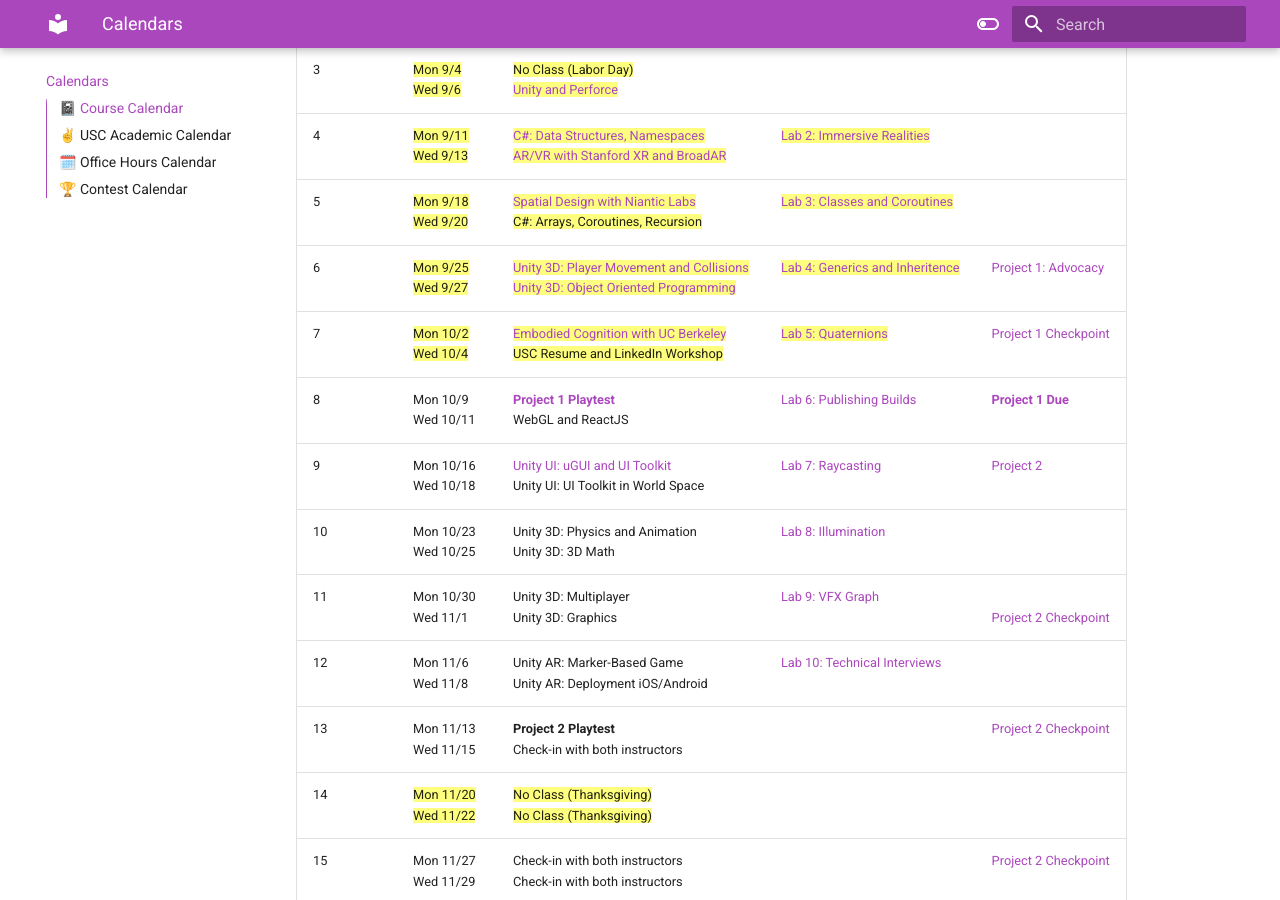
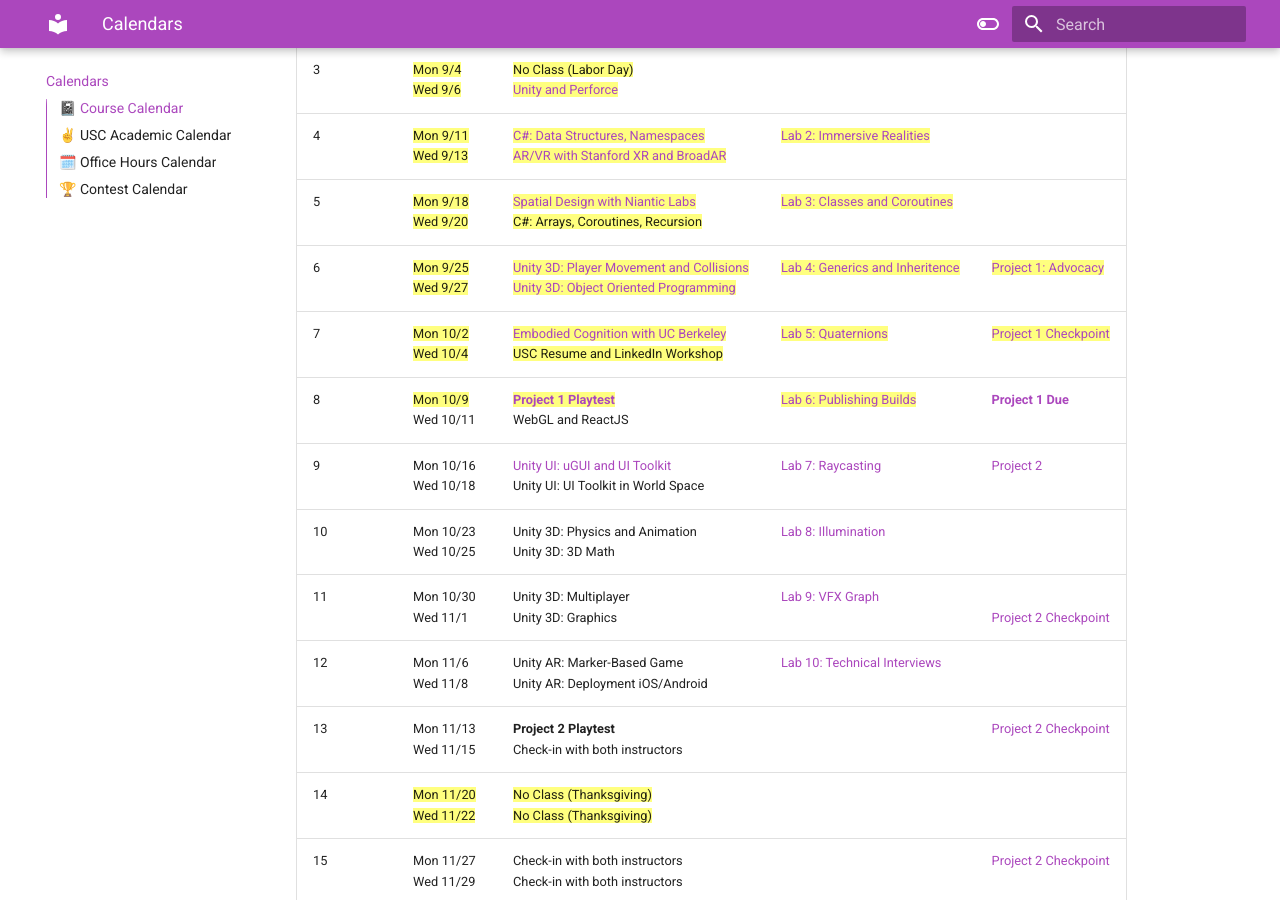
Before and after one commit to usc-ctin583/usc-ctin583.github.io, an MkDocs documentation site: the page built from docs/index.md, in a window 1280 px wide and 900 px high, scrolled down 409 px. Built offline with MkDocs 1.6.1 and Material for MkDocs 9.7.7, drawn with Linux system fonts in a browser that asks for light colours.

Commit message:
update calendar

```diff
--- a/docs/index.md
+++ b/docs/index.md
@@ -7,9 +7,9 @@
 | 3    | ==Mon 9/4== <br> ==Wed 9/6==     | ==No Class (Labor Day)== <br> ==[Unity and Perforce](https://www.icloud.com/keynote/0545FBYqmgu62bVFrVxSeqzzA#Lecture3)== | |
 | 4    | ==Mon 9/11== <br> ==Wed 9/13==   | ==[C#: Data Structures, Namespaces](https://www.icloud.com/keynote/0b5y1M4VNtrdfL4vFyXrzgkeg#Lecture4)== <br> ==[AR/VR with Stanford XR and BroadAR](https://calendar.usc.edu/event/augmented_and_virtual_realities)== | ==[Lab 2: Immersive Realities](Labs/lab02.md)== |
 | 5    | ==Mon 9/18== <br> ==Wed 9/20==   | ==[Spatial Design with Niantic Labs](https://calendar.usc.edu/event/designing_realities_redefining_experiential_design_with_augmented_and_virtual_reality)== <br> ==C#: Arrays, Coroutines, Recursion== | ==[Lab 3: Classes and Coroutines](Labs/lab03.md)== |
-| 6    |==Mon 9/25== <br> ==Wed 9/27==   | ==[Unity 3D: Player Movement and Collisions](https://www.icloud.com/keynote/01bSAfmd7C45UrRFrT-p8Ezeg#Lecture6)== <br> ==[Unity 3D: Object Oriented Programming](https://www.icloud.com/keynote/0920OrQoVdzLeXbAZZYG6Jp4g#Lecture6)== | ==[Lab 4: Generics and Inheritence](Labs/lab04.md)==| [Project 1: Advocacy](./Projects/project1.md) |
-| 7    | ==Mon 10/2== <br> ==Wed 10/4==   | ==[Embodied Cognition with UC Berkeley](https://bid.berkeley.edu/)== <br> ==USC Resume and LinkedIn Workshop== | ==[Lab 5: Quaternions](Labs/lab05.md)== | [Project 1 Checkpoint](./Projects/project1checkpoint.md) |
-| 8    | Mon 10/9 <br> Wed 10/11  | [**Project 1 Playtest**](https://www.icloud.com/keynote/032rY3HMcI9uZPbOjrCWyEu8A#Lecture8) <br> WebGL and ReactJS | [Lab 6: Publishing Builds](Labs/lab06.md) | **[Project 1 Due](Projects/project1due.md)** |
+| 6    |==Mon 9/25== <br> ==Wed 9/27==   | ==[Unity 3D: Player Movement and Collisions](https://www.icloud.com/keynote/01bSAfmd7C45UrRFrT-p8Ezeg#Lecture6)== <br> ==[Unity 3D: Object Oriented Programming](https://www.icloud.com/keynote/0920OrQoVdzLeXbAZZYG6Jp4g#Lecture6)== | ==[Lab 4: Generics and Inheritence](Labs/lab04.md)==| ==[Project 1: Advocacy](./Projects/project1.md)== |
+| 7    | ==Mon 10/2== <br> ==Wed 10/4==   | ==[Embodied Cognition with UC Berkeley](https://bid.berkeley.edu/)== <br> ==USC Resume and LinkedIn Workshop== | ==[Lab 5: Quaternions](Labs/lab05.md)== | ==[Project 1 Checkpoint](./Projects/project1checkpoint.md)== |
+| 8    | ==Mon 10/9== <br> Wed 10/11  | ==[**Project 1 Playtest**](https://www.icloud.com/keynote/032rY3HMcI9uZPbOjrCWyEu8A#Lecture8)== <br> WebGL and ReactJS | ==[Lab 6: Publishing Builds](Labs/lab06.md)== | **[Project 1 Due](Projects/project1due.md)** |
 | 9    | Mon 10/16 <br> Wed 10/18 | [Unity UI: uGUI and UI Toolkit](https://www.icloud.com/keynote/05dxP82d9x9mFhNSfsZrNJTAA#Lecture7) <br> Unity UI: UI Toolkit in World Space | [Lab 7: Raycasting](Labs/lab07.md) | [Project 2](Projects/project2.md) |
 | 10   | Mon 10/23 <br> Wed 10/25 | Unity 3D: Physics and Animation <br> Unity 3D: 3D Math | [Lab 8: Illumination](Labs/lab08.md) |
 | 11   | Mon 10/30 <br> Wed 11/1  | Unity 3D: Multiplayer <br> Unity 3D: Graphics | [Lab 9: VFX Graph](Labs/lab09.md) | <br> [Project 2 Checkpoint](Projects/project2checkpoint1.md) |
```
